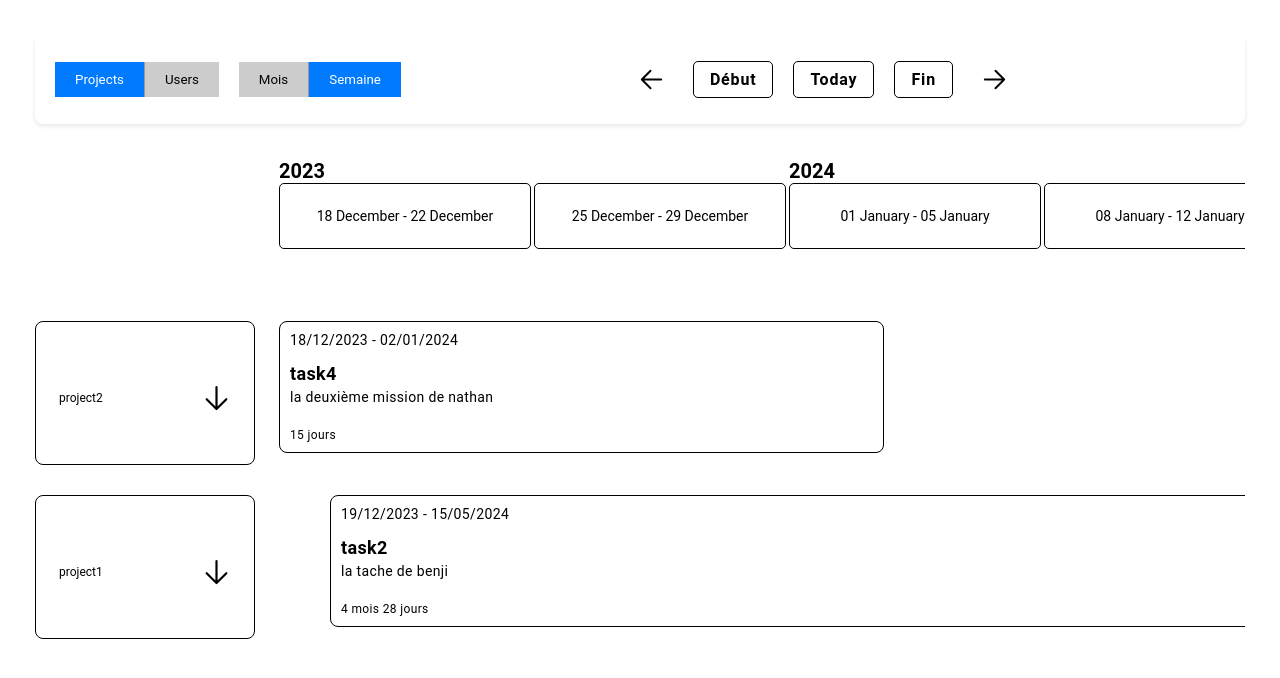
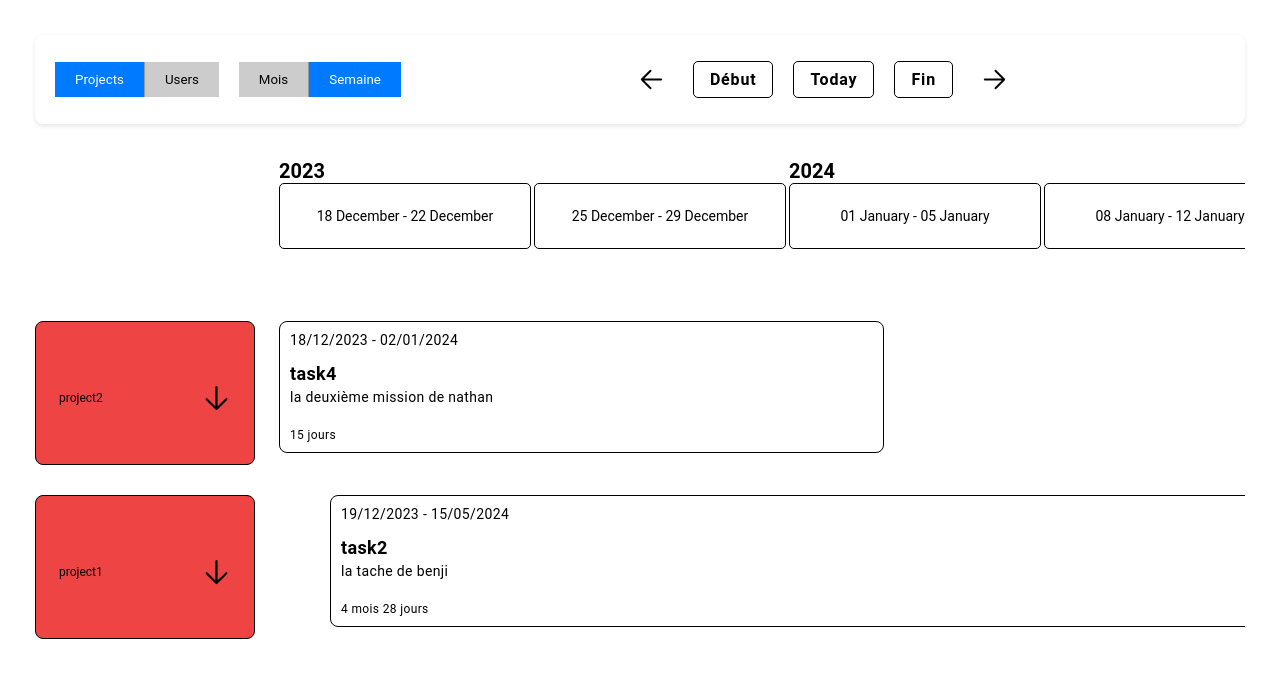
Before and after one commit to nathanszig/react-gantt, a React (Vite) app: page / in a window 1280 px wide. Shown: the top 678 px of the page. Built offline with nearby package versions, Linux system fonts and the light colour scheme.

Commit message:
RG-20 [wip, issue]: same color is displayed for all projects

```diff
--- a/src/components/GanttViewProject.jsx
+++ b/src/components/GanttViewProject.jsx
@@ -4,6 +4,7 @@ import GanttSidebar from "./ganttSidebar";
 import GanttTaskContainer from "./GanttTaskContainer";
 import { getProjects, PROJECTS } from '../assets/utils/ganttUtils';
 import { mergeStyles } from "./gantt";
+import { colors, convertHexToRGBA } from '../constants/colors'
 
 const GanttViewProject = ({ customize, data, selectView, modeMonth }) => {
   const defaultStyles = {
@@ -47,21 +48,34 @@ const GanttViewProject = ({ customize, data, selectView, modeMonth }) => {
     }
   };
 
-  const styles = mergeStyles(defaultStyles, customize);
+  const baseStyles = mergeStyles(defaultStyles, customize);
+
+  // Function to generate dynamic styles for each project
+  const getDynamicStyles = (project) => {
+    console.log(project);
+    const dynamicStyles = {
+      sidebarProjects: {
+        background: colors[project.color],
+      }
+    };
+    const style = mergeStyles(baseStyles, dynamicStyles);
+    console.log(style);
+    return style;
+  };
 
   // Render the project
   return (
     <section className="gantt-container-section">
       <div className="gantt-container-section-timeline">
-        <GanttTimelineHeader users={users} styleData={styles} modeMonth={modeMonth} />
+        <GanttTimelineHeader users={users} styleData={baseStyles} modeMonth={modeMonth} />
       </div>
       <div className="gantt-container-section-sidebar">
         {projects.map((project) => (
           <div className="gantt-container-section-sidebar-line" key={project.id}>
-            <GanttSidebar styleData={styles} data={project} selectedDropdownId={selectedDropdownId}
+            <GanttSidebar styleData={getDynamicStyles(project)} data={project} selectedDropdownId={selectedDropdownId}
               toggleDropdown={toggleDropdown} view={PROJECTS} selectView={selectView} />
             <GanttTaskContainer users={users} selectedDropdownId={selectedDropdownId} project={project}
-              styleData={styles} previousTasks={previousTasks} modeMonth={modeMonth} view={PROJECTS} />
+              styleData={baseStyles} previousTasks={previousTasks} modeMonth={modeMonth} view={PROJECTS} />
           </div>
         ))}
       </div>
```
